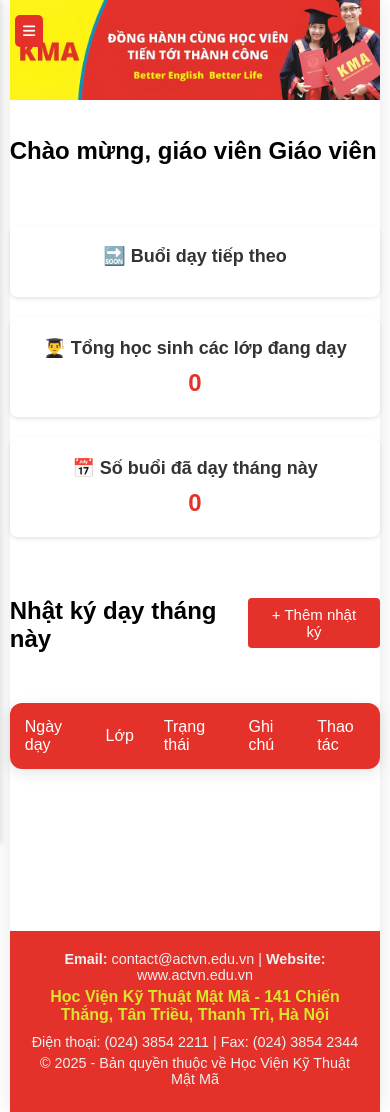
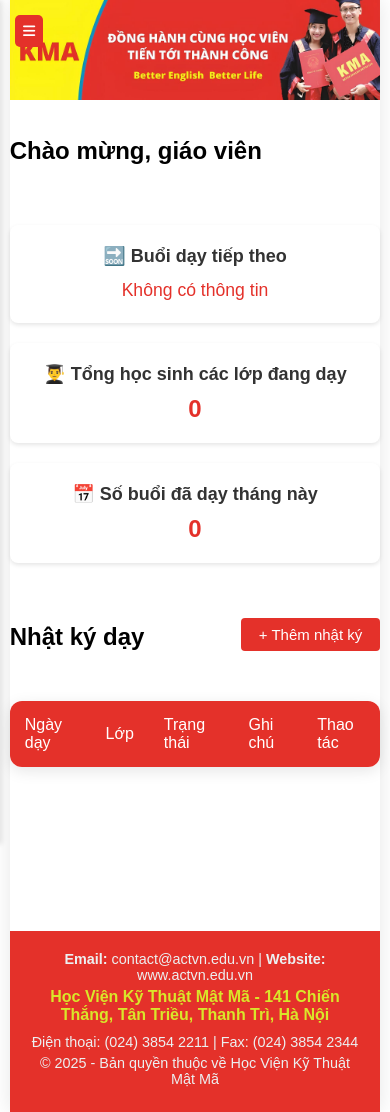
Before and after one commit to Ntd1411/QuanLyTrungTamTiengAnh, a PHP site: page /php/teacher.php in a window 390 px wide. Run offline with PHP 8.4, Linux system fonts and the light colour scheme; the visitor is signed in with stand-in values (Sample User, id 1); data comes from the database, SQL or seed files in the repository; lists and menus that the app fills with data are empty; some libraries are stand-ins or nearby versions.

Commit message:
clean_code_teacher

```diff
--- a/assets/css/teacher.css
+++ b/assets/css/teacher.css
@@ -22,7 +22,7 @@
     background: #fff;
     padding: 20px;
     border-radius: 8px;
-    box-shadow: 0 2px 4px rgba(0,0,0,0.1);
+    box-shadow: 0 2px 4px rgba(0, 0, 0, 0.1);
     text-align: center;
     transition: transform 0.3s ease;
 }
@@ -43,10 +43,10 @@
     font-weight: bold;
 }
 
-#next-session-info{
+#next-session-info {
     color: var(--primary-color);
-    font-size:1.1em;
-    line-height:1.5;
+    font-size: 1.1em;
+    line-height: 1.5;
 }
 
 /* Log Table */
@@ -92,7 +92,8 @@
     padding: 8px 12px;
     border: 1px solid #ddd;
     border-radius: 4px;
-    margin-left: 8px; /* Khoảng cách với label */
+    margin-left: 8px;
+    /* Khoảng cách với label */
 }
 
 /* Length Menu Select */
@@ -106,7 +107,8 @@
 /* Pagination (Phân trang) */
 .dataTables_paginate .paginate_button {
     background-color: #f0f0f0;
-    color: #333 !important; /* Màu chữ */
+    color: #333 !important;
+    /* Màu chữ */
     padding: 6px 12px;
     margin: 0 2px;
     border: 1px solid #ccc;
@@ -116,17 +118,21 @@
 }
 
 .dataTables_paginate .paginate_button:hover:not(.current) {
-    background: #e0e0e0; /* Màu hover */
+    background: #e0e0e0;
+    /* Màu hover */
 }
 
 .dataTables_paginate .paginate_button.current {
-    background: var(--primary-color, #E4312A) !important; /* Màu nền cho trang hiện tại */
-    color: white !important; /* Chữ trắng cho trang hiện tại */
-    border-color: var(--primary-color, #E4312A) !important; /* Viền cho trang hiện tại */
+    background: var(--primary-color, #E4312A) !important;
+    /* Màu nền cho trang hiện tại */
+    color: white !important;
+    /* Chữ trắng cho trang hiện tại */
+    border-color: var(--primary-color, #E4312A) !important;
+    /* Viền cho trang hiện tại */
 }
 
 /* Add Log Form */
-#add-log-header{
+#add-log-header {
     margin-bottom: 10px;
 }
 
@@ -135,6 +141,7 @@
     align-items: center;
     justify-content: space-between;
 }
+
 .add-log-btn {
     background: var(--primary-color);
     color: #fff;
@@ -145,15 +152,24 @@
     cursor: pointer;
     transition: background 0.2s;
 }
-.add-log-btn:hover { background: #942020; }
+
+.add-log-btn:hover {
+    background: #942020;
+}
 
 .modal {
     position: fixed;
     z-index: 9999;
-    left: 0; top: 0; width: 100vw; height: 100vh;
-    background: rgba(0,0,0,0.3);
-    display: flex; align-items: center; justify-content: center;
+    left: 0;
+    top: 0;
+    width: 100vw;
+    height: 100vh;
+    background: rgba(0, 0, 0, 0.3);
+    display: flex;
+    align-items: center;
+    justify-content: center;
 }
+
 .modal-content {
     background: #fff;
     padding: 32px 24px 24px 24px;
@@ -161,9 +177,11 @@
     min-width: 320px;
     position: relative;
 }
+
 .close-modal {
     position: absolute;
-    right: 16px; top: 12px;
+    right: 16px;
+    top: 12px;
     font-size: 22px;
     cursor: pointer;
 }
@@ -179,7 +197,7 @@
 .class-card {
     background: #fff;
     border-radius: 8px;
-    box-shadow: 0 2px 4px rgba(0,0,0,0.1);
+    box-shadow: 0 2px 4px rgba(0, 0, 0, 0.1);
     padding: 20px;
 }
 
@@ -202,9 +220,10 @@
 .class-students-list {
     opacity: 0;
     transform: translateY(20px);
-    transition: opacity 1.0s cubic-bezier(.4,2,.6,1), transform 1.0s cubic-bezier(.4,2,.6,1);
+    transition: opacity 1.0s cubic-bezier(.4, 2, .6, 1), transform 1.0s cubic-bezier(.4, 2, .6, 1);
     will-change: opacity, transform;
     pointer-events: none;
+    margin-top: 24px;
 }
 
 .class-students-list.active {
@@ -244,7 +263,7 @@
     min-height: 100px;
 }
 
-#form-group-button{
+#form-group-button {
     width: 100%;
 }
 
@@ -253,7 +272,7 @@
     margin: 20px 0;
     background: #fff;
     border-radius: 8px;
-    box-shadow: 0 2px 4px rgba(0,0,0,0.1);
+    box-shadow: 0 2px 4px rgba(0, 0, 0, 0.1);
     padding: 20px;
 }
 
@@ -295,12 +314,16 @@
     margin-left: 10px;
 }
 
-#attendance-history{
-    display: none;
-    margin-top:16px;
+#attendance {
+    margin-top: 20px;
 }
 
-#hide-history-btn{
+#attendance-history {
+    display: none;
+    margin-top: 16px;
+}
+
+#hide-history-btn {
     display: none;
 }
 
@@ -351,11 +374,13 @@
         opacity: 0;
         transform: translateY(40px);
     }
+
     to {
         opacity: 1;
         transform: translateY(0);
     }
 }
+
 .message-content {
     animation: slideUpFadeIn 1.5s cubic-bezier(0.23, 1, 0.32, 1);
 }
@@ -417,7 +442,8 @@
     align-items: center;
     gap: 8px;
     margin: 16px 0;
-    flex-wrap: wrap; /* Để xuống dòng trên màn hình nhỏ */
+    flex-wrap: wrap;
+    /* Để xuống dòng trên màn hình nhỏ */
 }
 
 #teacher-pagination-container button {
@@ -453,6 +479,10 @@
 }
 
 /* Sent Notifications */
+#notifications {
+    margin-top: 20px;
+}
+
 #notifications .table-container {
     margin-bottom: 10px;
     border-radius: 12px;
@@ -509,7 +539,7 @@
     background: #fff;
     padding: 20px;
     border-radius: 8px;
-    box-shadow: 0 2px 4px rgba(0,0,0,0.1);
+    box-shadow: 0 2px 4px rgba(0, 0, 0, 0.1);
 }
 
 /* Schedule Styles */
@@ -517,7 +547,7 @@
     background: white;
     border-radius: 8px;
     padding: 20px;
-    box-shadow: 0 2px 4px rgba(0,0,0,0.1);
+    box-shadow: 0 2px 4px rgba(0, 0, 0, 0.1);
 }
 
 .schedule-header {
@@ -597,8 +627,6 @@ button:hover {
     .message-container {
         grid-template-columns: 1fr;
     }
-    .main-content-teacher {
-    }
 
     .dashboard-summary {
         grid-template-columns: 1fr;
--- a/assets/js/teacher.js
+++ b/assets/js/teacher.js
@@ -22,7 +22,8 @@ document.addEventListener('DOMContentLoaded', function () {
         });
 });
 
-// Load dashboard data
+// Các hàm phục vụ tải dữ liệu cho phần dashboard giáo viên
+
 function loadTeacherDashboard() {
     document.getElementById('teacher-name').textContent = teacherData.name;
 
@@ -66,6 +67,7 @@ function loadTeacherDashboard() {
                 <p><strong>Ngày đóng lớp:</strong> ${cls.EndDate || ''}</p>
                 <p><strong>Lịch học:</strong> ${cls.ClassTime || ''}</p>
                 <p><strong>Phòng học:</strong> ${cls.Room || ''}</p>
+                <p><strong>Số buổi đã dạy:</strong> ${cls.TaughtSessions || 0}</p>
             </div>
             `;
             // Thêm sự kiện click để hiện danh sách học sinh
@@ -76,7 +78,7 @@ function loadTeacherDashboard() {
     }
 }
 
-// Load teaching log
+// Tải nhật ký dạy
 function loadTeachingLog() {
     const logBody = document.getElementById('teaching-log-body');
     logBody.innerHTML = '';
@@ -101,7 +103,7 @@ function loadTeachingLog() {
     initializeDataTable('#teaching-log');
 }
 
-// Delete teaching log
+// Xóa nhật ký dạy
 function deleteTeachingLog(SessionID) {
     if (!confirm('Bạn có chắc chắn muốn xóa nhật ký này?')) return;
     fetch('../php/delete_teaching_log.php', {
@@ -130,7 +132,7 @@ function deleteTeachingLog(SessionID) {
         });
 }
 
-//Popup Log Form
+// Form popup thêm nhật ký dạy
 // Hiện popup
 document.getElementById('add-log-btn').onclick = function () {
     // Đổ danh sách lớp vào select với cú pháp: Tên lớp - Năm học
@@ -177,7 +179,7 @@ function submitAddLog() {
         });
 }
 
-// Load class selection
+// Tải lớp trong select gửi thông báo
 function loadClassSelect() {
     const classSelects = document.querySelectorAll('#class-select, #notification-class');
     classSelects.forEach(select => {
@@ -189,7 +191,7 @@ function loadClassSelect() {
     });
 }
 
-// Show class students
+// Hiển thị danh sách học sinh của lớp
 function showClassStudents(classId) {
     const cls = teacherData.classes.find(c => (c.ClassID || c.id) == classId);
     const studentsListDiv = document.querySelector('.class-students-list');
@@ -226,7 +228,7 @@ function showClassStudents(classId) {
     }, 50);
 }
 
-// Load attendance list
+// Tải danh sách điểm danh
 function loadAttendanceList(classId) {
     const cls = teacherData.classes.find(c => (c.ClassID || c.id) == classId);
     if (!cls) return;
@@ -254,7 +256,7 @@ function loadAttendanceList(classId) {
     });
 }
 
-// Submit attendance
+// Lưu điểm danh
 function submitAttendance() {
     const classId = document.getElementById('class-select').value;
     const date = document.getElementById('attendance-date').value;
@@ -303,7 +305,7 @@ function submitAttendance() {
         });
 }
 
-// View attendance history
+// Xem lịch sử điểm danh
 function viewAttendanceHistory() {
     const classId = document.getElementById('class-select').value;
     const date = document.getElementById('attendance-date').value;
@@ -359,7 +361,7 @@ function viewAttendanceHistory() {
         });
 }
 
-// Hide attendance history
+// Ân hiện lịch sử điểm danh
 function hideAttendanceHistory() {
     const historyDiv = document.getElementById('attendance-history');
     if (historyDiv) {
@@ -370,7 +372,7 @@ function hideAttendanceHistory() {
     document.getElementById('hide-history-btn').style.display = 'none';
 }
 
-// Update attendance
+// Sửa điểm danh
 function updateAttendance(studentId, studentName) {
     // Điền dữ liệu vào form
     document.getElementById('student-name-input').value = studentName;
@@ -382,6 +384,7 @@ function updateAttendance(studentId, studentName) {
     document.getElementById('attendance-modal').style.display = 'flex';
 }
 
+// Lưu điểm danh đã sửa
 function saveUpdate() {
     const studentId = document.getElementById('student-id-input').value; // Lấy từ hidden input
     const classId = document.getElementById('class-select').value;
@@ -402,8 +405,8 @@ function saveUpdate() {
         .then(data => {
             if (data.success) {
                 alert('Đã cập nhật điểm danh!');
-                viewAttendanceHistory();
-                document.getElementById('attendance-modal').style.display = 'none'; // Sửa cách xóa modal
+                viewAttendanceHistory(); // Refresh lại bảng
+                document.getElementById('attendance-modal').style.display = 'none';
             } else {
                 alert('Cập nhật thất bại: ' + (data.message || 'Lỗi không xác định'));
             }
@@ -414,7 +417,7 @@ function saveUpdate() {
         });
 }
 
-// Delete attendance
+// Xóa điểm danh
 function deleteAttendance(studentId) {
     const classId = document.getElementById('class-select').value;
     const date = document.getElementById('attendance-date').value;
@@ -441,7 +444,7 @@ function deleteAttendance(studentId) {
         });
 }
 
-// Popup Notification Form
+// Form popup gửi thông báo
 document.getElementById('send-notification-btn').onclick = function () {
     const select = document.getElementById('notification-class-select');
     select.innerHTML = '';
@@ -469,7 +472,7 @@ function closeSendNotificationModal() {
     document.getElementById('send-notification-modal').style.display = 'none';
 }
 
-// Send notification
+// Gửi thông báo
 function submitSendNotification() {
     const classId = document.getElementById('notification-class-select').value;
     const type = document.getElementById('notification-type-select').value;
@@ -491,6 +494,12 @@ function submitSendNotification() {
             if (data.success) {
                 // Nếu là bài tập về nhà, thêm vào bảng homework
                 if (type === 'Bài tập về nhà') {
+
+                    if (!deadline) {
+                        alert('Vui lòng nhập hạn nộp bài tập');
+                        return;
+                    }
+
                     fetch('../php/add_homework.php', {
                         method: 'POST',
                         headers: { 'Content-Type': 'application/json' },
@@ -527,7 +536,7 @@ function submitSendNotification() {
         });
 }
 
-// Load received notifications
+// Tải thông báo đã nhận
 function loadTeacherReceivedNotifications() {
     const list = document.getElementById('teacher-received-list');
     const detail = document.getElementById('teacher-received-detail');
@@ -550,7 +559,7 @@ function loadTeacherReceivedNotifications() {
     let currentPage = 1;
     const totalPages = Math.ceil(allMessages.length / messagesPerPage);
 
-    // --- Hàm hiển thị một trang cụ thể ---
+    // Hàm hiển thị một trang cụ thể
     function showPage(page) {
         currentPage = page;
         list.innerHTML = ''; // Xóa danh sách cũ
@@ -627,10 +636,14 @@ function loadTeacherReceivedNotifications() {
 
         pageNumbers.forEach(pageNumber => {
             if (pageNumber === '...') {
+                // Nếu phần tử mảng là dấu ...
+
                 const ellipsisSpan = document.createElement('span');
                 ellipsisSpan.textContent = '...';
                 paginationContainer.appendChild(ellipsisSpan);
             } else {
+                // Nếu phần tử mảng là 1 con số
+
                 const pageButton = document.createElement('button');
                 pageButton.textContent = pageNumber;
                 if (pageNumber === currentPage) {
@@ -686,7 +699,7 @@ function fetchTeacherSentNotifications() {
         });
 }
 
-// Load sent notifications
+// Tải thông báo đã gửi
 function loadTeacherSentNotifications() {
     const notifications = teacherData.sent_notifications || [];
 
@@ -706,14 +719,14 @@ function loadTeacherSentNotifications() {
     table.draw();
 }
 
-// Load teacher profile
+// Tải thông tin cá nhân của giáo viên
 function loadTeacherProfile() {
     document.getElementById('profile-name').value = teacherData.name || '';
     document.getElementById('profile-email').value = teacherData.email || '';
     document.getElementById('profile-phone').value = teacherData.phone || '';
 }
 
-// Update profile
+// Cập nhật thông tin cá nhân
 function updateProfile() {
     const newPhone = document.getElementById('profile-phone').value;
     const newPassword = document.getElementById('profile-new-password').value;
@@ -777,7 +790,7 @@ function updateProfile() {
         });
 }
 
-// View schedule
+// Xem lịch dạy (rất phức tạp)
 document.getElementById('view-schedule-btn').onclick = viewSchedule;
 function viewSchedule() {
     const scheduleBody = document.getElementById('schedule-body');
@@ -842,6 +855,7 @@ function parseClassTime(classTime) {
     return { days, time: timePart };
 }
 
+// Lấy buổi học tiếp theo trong 3 tuần tới
 function getNextTeachingSession() {
     const now = new Date();
     let nextSession = null;
@@ -884,6 +898,7 @@ function getNextTeachingSession() {
     return nextSession;
 }
 
+// Hiển thị lịch dạy của buổi dạy tiếp theo khi click vào thẻ tóm tắt
 document.querySelector('.summary-card[onclick*="showElement(\'schedule\')"]').onclick = function () {
     const nextSession = getNextTeachingSession();
     if (nextSession && nextSession.date) {
--- a/php/get_teacher_data.php
+++ b/php/get_teacher_data.php
@@ -25,9 +25,33 @@ if (!$teacher) {
 }
 
 // Lấy danh sách lớp giáo viên phụ trách
-$sql = "SELECT ClassID, ClassName, SchoolYear, StartDate, EndDate, ClassTime, Room
-        FROM classes
-        WHERE TeacherID = ?";
+$sql = "SELECT
+    c.ClassID,
+    c.ClassName,
+    c.SchoolYear,
+    c.StartDate,
+    c.EndDate,
+    c.ClassTime,
+    c.Room,
+    -- Dùng COUNT(ts.SessionID) để chỉ đếm các buổi dạy thực sự tồn tại sau khi JOIN
+    COUNT(ts.SessionID) AS TaughtSessions
+FROM
+    classes c
+-- Sử dụng LEFT JOIN để vẫn hiển thị lớp học dù chưa có buổi dạy nào
+LEFT JOIN
+    teaching_sessions ts
+    ON c.ClassID = ts.ClassID
+    AND ts.Status = 'Đã dạy'
+WHERE
+    c.TeacherID = ?
+GROUP BY
+    c.ClassID,
+    c.ClassName,
+    c.SchoolYear,
+    c.StartDate,
+    c.EndDate,
+    c.ClassTime,
+    c.Room;";
 $stmt = $conn->prepare($sql);
 $stmt->execute([$teacher['UserID']]);
 $classes = $stmt->fetchAll(PDO::FETCH_ASSOC);
@@ -70,12 +94,11 @@ $stmt->execute([$teacher['UserID']]);
 $row = $stmt->fetch(PDO::FETCH_ASSOC);
 $monthly_sessions = $row ? (int)$row['monthly_sessions'] : 0;
 
-// Lấy nhật ký dạy tháng này
+// Lấy nhật ký dạy trong năm
 $sql = "SELECT ts.SessionID, ts.SessionDate, c.ClassName, c.SchoolYear, c.Room, ts.Status, ts.Note
         FROM teaching_sessions ts
         JOIN classes c ON ts.ClassID = c.ClassID
         WHERE ts.TeacherID = ?
-        AND MONTH(ts.SessionDate) = MONTH(CURDATE())
         AND YEAR(ts.SessionDate) = YEAR(CURDATE())
         ORDER BY ts.SessionDate DESC";
 $stmt = $conn->prepare($sql);
--- a/php/teacher.php
+++ b/php/teacher.php
@@ -33,45 +33,45 @@ if (((isset($_COOKIE['is_login'])) && $_COOKIE['is_login'] == true) ||
 
 <body>
 
-    <!-- Add menu toggle button -->
+    <!-- Nút hiện menu cho điện thoại -->
     <button class="menu-toggle" onclick="toggleMenu()">
         <i class="fas fa-bars"></i>
     </button>
 
-    <!-- Add menu overlay -->
+    <!-- Lớp phủ lên trang phía sau khi hiện menu -->
     <div class="menu-overlay" onclick="toggleMenu()"></div>
     <!-- Header với ảnh -->
     <header>
-        <img src="../assets/img/poster.jpg" alt="Logo Website">
+        <img src="../assets/img/poster.jpg" alt="Poster Website">
     </header>
 
     <!-- Menu ngang -->
     <nav>
         <ul class="menu">
-            <li><a onclick="showElement('home-teacher'); return false;">Trang Chủ</a></li>
-            <li><a onclick="showElement('schedule'); return false;">Lịch Dạy</a></li>
-            <li><a onclick="showElement('my-classes'); return false;">Lớp Dạy</a></li>
-            <li><a onclick="showElement('attendance'); return false;">Điểm Danh</a></li>
-            <li><a onclick="showElement('notifications'); return false;">Thông Báo</a></li>
+            <li><a href="#home-teacher" onclick="showElement('home-teacher'); return false;">Trang Chủ</a></li>
+            <li><a href="#schedule" onclick="showElement('schedule'); return false;">Lịch Dạy</a></li>
+            <li><a href="#my-classes" onclick="showElement('my-classes'); return false;">Lớp Dạy</a></li>
+            <li><a href="#attendance" onclick="showElement('attendance'); return false;">Điểm Danh</a></li>
+            <li><a href="#notifications" onclick="showElement('notifications'); return false;">Thông Báo</a></li>
             <li>
-                <a onclick="event.preventDefault();">Tài Khoản</a>
+                <a href="#account" onclick="event.preventDefault();">Tài Khoản</a>
                 <ul class="submenu">
-                    <li><a onclick="showElement('profile'); return false;">Thông tin cá nhân</a></li>
+                    <li><a href="#profile" onclick="showElement('profile'); return false;">Thông tin cá nhân</a></li>
                     <li><a href="./logout.php">Đăng Xuất</a></li>
                 </ul>
             </li>
         </ul>
     </nav>
 
-    <!-- Main Content -->
+    <!-- Nội dung chính -->
     <div class="main-content-teacher">
-        <!-- Home Section -->
+        <!-- Phần trang chủ -->
         <div id="home-teacher" class="element active">
-            <h2>Chào mừng, giáo viên <span id="teacher-name">Giáo viên</span></h2>
+            <h2>Chào mừng, giáo viên <span id="teacher-name"></span></h2>
             <div class="dashboard-summary">
                 <div class="summary-card" onclick="showElement('schedule')">
                     <h3>🔜 Buổi dạy tiếp theo</h3>
-                    <div id="next-session-info"></div>
+                    <div id="next-session-info">Không có thông tin</div>
                 </div>
                 <div class="summary-card" onclick="showElement('my-classes')">
                     <h3>👨‍🎓 Tổng học sinh các lớp đang dạy</h3>
@@ -83,7 +83,7 @@ if (((isset($_COOKIE['is_login'])) && $_COOKIE['is_login'] == true) ||
                 </div>
             </div>
             <div class="log-header">
-                <h2>Nhật ký dạy tháng này</h2>
+                <h2>Nhật ký dạy</h2>
                 <button id="add-log-btn" class="add-log-btn">+ Thêm nhật ký</button>
             </div>
             <div id="add-log-modal" class="modal" style="display:none;">
@@ -129,7 +129,7 @@ if (((isset($_COOKIE['is_login'])) && $_COOKIE['is_login'] == true) ||
             </div>
         </div>
 
-        <!-- Schedule Section -->
+        <!-- Phần lịch dạy -->
         <div id="schedule" class="element">
             <h2>Lịch Dạy</h2>
             <div class="schedule-container">
@@ -155,23 +155,22 @@ if (((isset($_COOKIE['is_login'])) && $_COOKIE['is_login'] == true) ||
                             </tr>
                         </thead>
                         <tbody id="schedule-body">
-                            <!-- Schedule will be populated by JavaScript -->
+                            <!-- Lịch sẽ được cung cấp bởi JavaScript -->
                         </tbody>
                     </table>
                 </div>
             </div>
         </div>
 
-        <!-- My Classes Section -->
+        <!-- Phần lớp học -->
         <div id="my-classes" class="element">
             <div class="classes-container">
                 <!-- Danh sách lớp sẽ được thêm vào đây bằng JavaScript -->
             </div>
 
-            <div class="class-students-list" style="display:none; margin-top:24px;">
+            <div class="class-students-list" style="display:none;">
                 <h3>Danh sách học sinh</h3>
                 <div class="table-container">
-                    <!-- Thêm id="student-datatable" và class="display" -->
                     <table id="student-datatable" class="display" style="width:100%">
                         <thead>
                             <tr>
@@ -183,14 +182,15 @@ if (((isset($_COOKIE['is_login'])) && $_COOKIE['is_login'] == true) ||
                                 <th>Mã học sinh</th>
                             </tr>
                         </thead>
-                        <!-- Bỏ id="teacher-class-students-table" khỏi tbody vì DataTables sẽ quản lý nó -->
-                        <tbody></tbody>
+                        <tbody>
+                            <!-- Danh sách học sinh sẽ được thêm vào đây bằng JavaScript -->
+                        </tbody>
                     </table>
                 </div>
             </div>
         </div>
 
-        <!-- Attendance Section -->
+        <!-- Phần điểm danh học viên -->
         <div id="attendance" class="element">
             <div class="attendance-form">
                 <div class="form-group">
@@ -221,12 +221,15 @@ if (((isset($_COOKIE['is_login'])) && $_COOKIE['is_login'] == true) ||
                                 <th>Thao tác</th>
                             </tr>
                         </thead>
-                        <tbody></tbody>
+                        <tbody>
+                            <!-- Lịch sử điểm danh sẽ được thêm vào đây bằng JavaScript -->
+                        </tbody>
                     </table>
                 </div>
             </div>
         </div>
 
+        <!-- Popup sửa điểm danh -->
         <div id="attendance-modal" class="modal" style="display: none;">
             <div class="modal-content">
                 <span class="close-modal" onclick="document.getElementById('attendance-modal').style.display='none'">X</span>
@@ -247,13 +250,13 @@ if (((isset($_COOKIE['is_login'])) && $_COOKIE['is_login'] == true) ||
                     <label>Ghi chú:</label>
                     <input type="text" id="note-input">
                 </div>
-                <input type="hidden" id="student-id-input"> <!-- Thêm hidden input -->
+                <input type="hidden" id="student-id-input"> <!-- Input ẩn lưu ID học sinh -->
                 <button onclick="saveUpdate()">Cập nhật</button>
                 <button onclick="document.getElementById('attendance-modal').style.display='none'">Hủy</button>
             </div>
         </div>
 
-        <!-- Notifications Section -->
+        <!-- Phần thông báo -->
         <div id="notifications" class="element">
             <!-- Nút gửi thông báo -->
             <div class="notifications-header">
@@ -286,7 +289,9 @@ if (((isset($_COOKIE['is_login'])) && $_COOKIE['is_login'] == true) ||
                             <th>Nội dung</th>
                         </tr>
                     </thead>
-                    <tbody></tbody>
+                    <tbody>
+                        <!-- Danh sách thông báo đã gửi sẽ được thêm bằng JS -->
+                    </tbody>
                 </table>
             </div>
         </div>
@@ -321,7 +326,7 @@ if (((isset($_COOKIE['is_login'])) && $_COOKIE['is_login'] == true) ||
             </div>
         </div>
 
-        <!-- Profile Section -->
+        <!-- Phần thông tin cá nhân -->
         <div id="profile" class="element">
             <div class="profile-form">
                 <div class="form-group">
```
